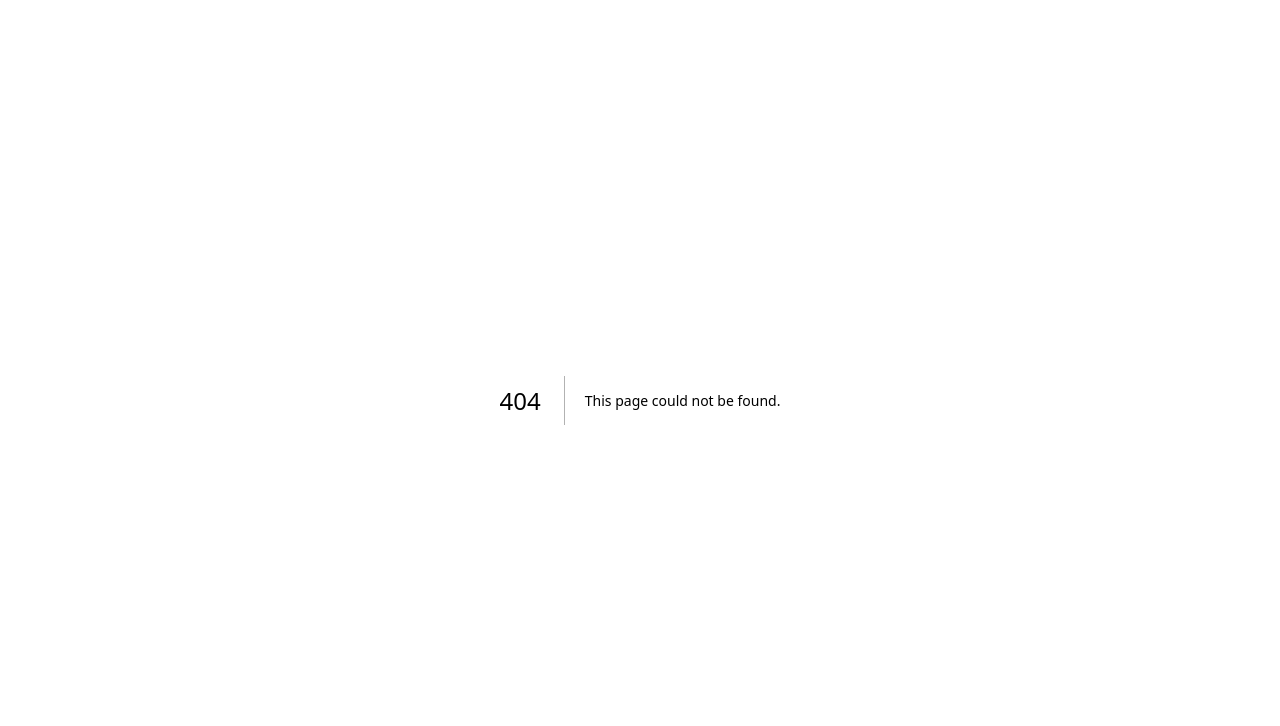
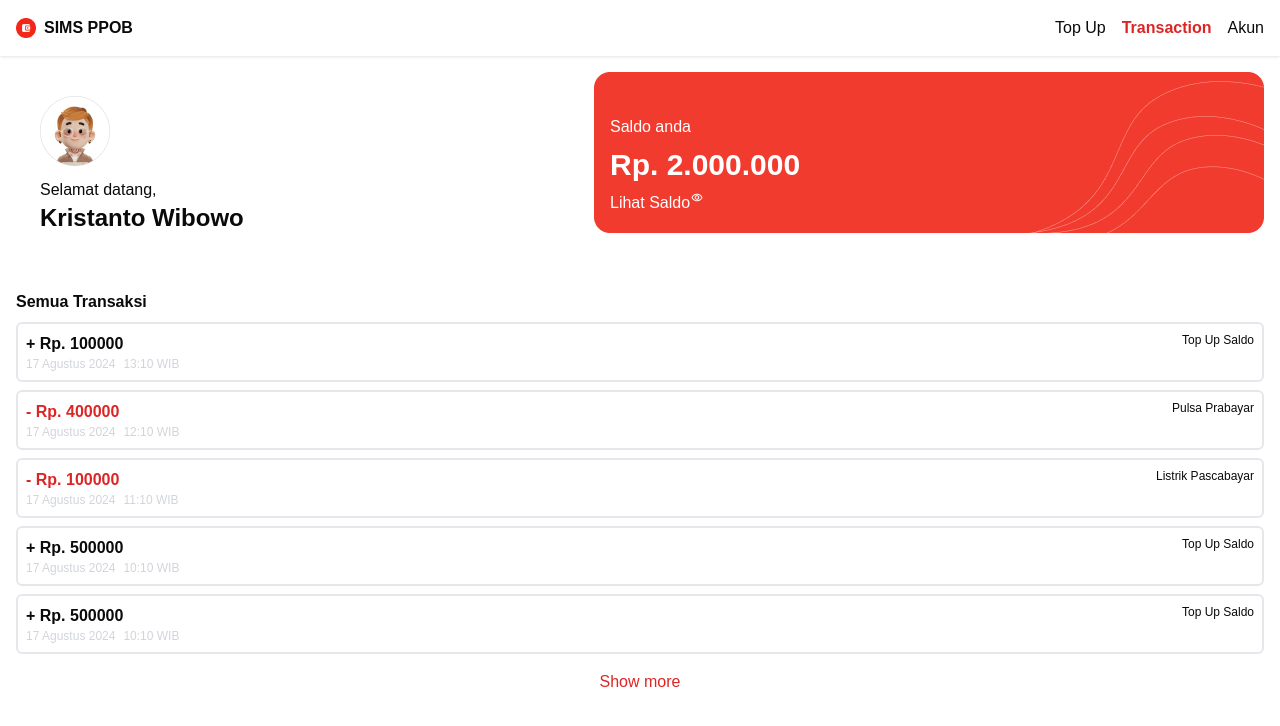
Before and after one commit to ainunnfh/simple-payment-app, a Next.js app: page /transaction-page in a window 1280 px wide. Before the commit this address had no page. Shown: the top 726 px of the page. Built offline with nearby package versions, Linux system fonts and the light colour scheme.

Commit message:
⭐create transaction page

```diff
--- /dev/null
+++ b/src/app/transaction-page/page.tsx
@@ -0,0 +1,64 @@
+import NavBar from "@/components/NavBar";
+import ProfileCard from "@/components/ProfileCard";
+import Saldo from "@/components/Saldo";
+import TransactionHistory from "@/components/transaction/TransactionHistory";
+import React from "react";
+
+const TransactionPage = () => {
+  return (
+    <NavBar>
+      <div className="mx-auto flex flex-col max-w-[1300px]">
+        <div className="flex justify-between p-4">
+          <ProfileCard name="Kristanto Wibowo" />
+          <Saldo />
+        </div>
+        <div className="flex flex-col gap-2 p-4">
+          <h1 className="font-bold">Semua Transaksi</h1>
+          <TransactionHistory
+            color="green-500"
+            amount={100000}
+            type={"+"}
+            date={"17 Agustus 2024"}
+            time={"13:10 WIB"}
+            desc={"Top Up Saldo"}
+          />
+          <TransactionHistory
+            color="red-600"
+            amount={400000}
+            type={"-"}
+            date={"17 Agustus 2024"}
+            time={"12:10 WIB"}
+            desc={"Pulsa Prabayar"}
+          />
+          <TransactionHistory
+            color="red-600"
+            amount={100000}
+            type={"-"}
+            date={"17 Agustus 2024"}
+            time={"11:10 WIB"}
+            desc={"Listrik Pascabayar"}
+          />
+          <TransactionHistory
+            color="green-500"
+            amount={500000}
+            type={"+"}
+            date={"17 Agustus 2024"}
+            time={"10:10 WIB"}
+            desc={"Top Up Saldo"}
+          />
+          <TransactionHistory
+            color="green-500"
+            amount={500000}
+            type={"+"}
+            date={"17 Agustus 2024"}
+            time={"10:10 WIB"}
+            desc={"Top Up Saldo"}
+          />
+        </div>
+        <button className="text-red-600">Show more</button>
+      </div>
+    </NavBar>
+  );
+};
+
+export default TransactionPage;
```
